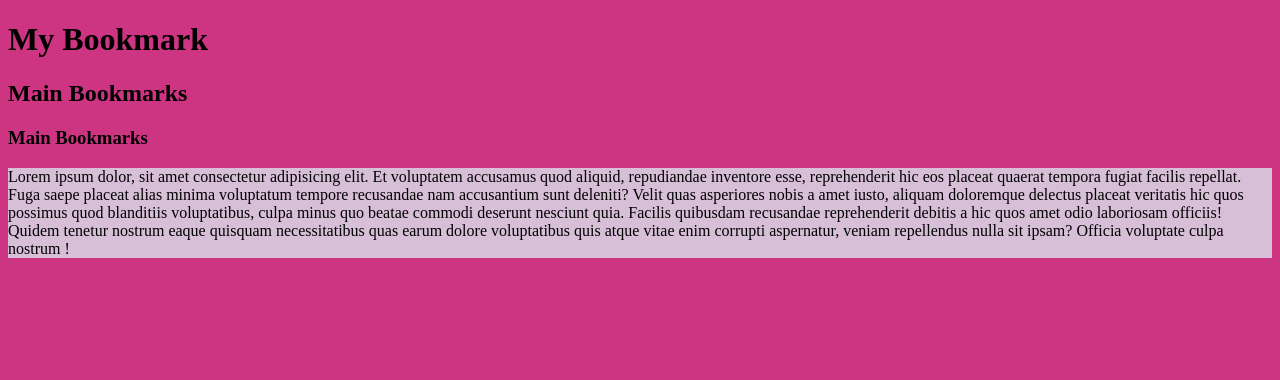
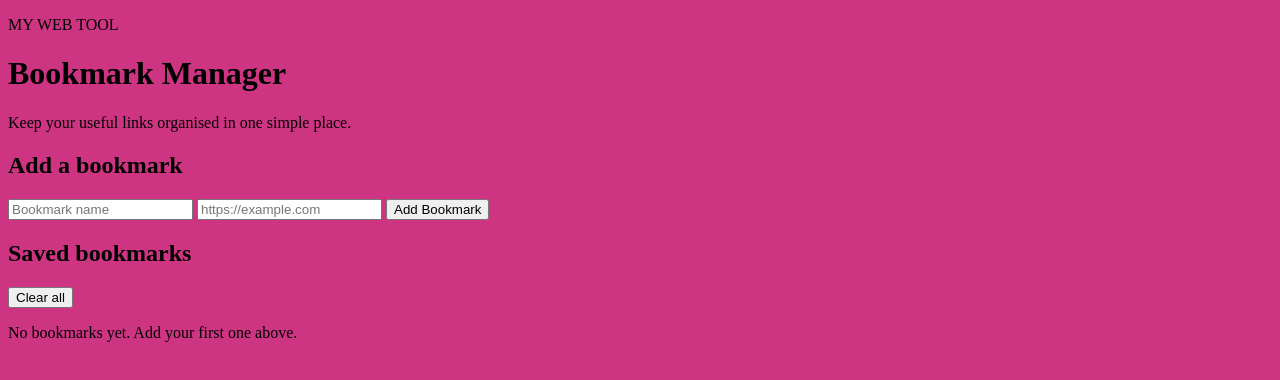
Before and after one commit to inshalashraf/BookMark-project, a plain HTML site: page index.html in a window 1280 px wide. Drawn offline with Linux system fonts and the light colour scheme.

Commit message:
Turn bookmark project into a functional landing page

```diff
--- a/index.html
+++ b/index.html
@@ -3,13 +3,37 @@
 <head>
     <meta charset="UTF-8">
     <meta name="viewport" content="width=device-width, initial-scale=1.0">
-    <title>My Bookmark</title>
+    <meta name="description" content="A simple bookmark manager built with HTML, CSS and JavaScript.">
+    <title>Bookmark Manager</title>
     <link rel="stylesheet" href="style.css">
 </head>
 <body>
-    <h1>My Bookmark</h1>
-    <h2>Main Bookmarks</h2>
-    <h3>Main Bookmarks</h3>
-    <p style="background-color: thistle;">Lorem ipsum dolor, sit amet consectetur adipisicing elit. Et voluptatem accusamus quod aliquid, repudiandae inventore esse, reprehenderit hic eos placeat quaerat tempora fugiat facilis repellat. Fuga saepe placeat alias minima voluptatum tempore recusandae nam accusantium sunt deleniti? Velit quas asperiores nobis a amet iusto, aliquam doloremque delectus placeat veritatis hic quos possimus quod blanditiis voluptatibus, culpa minus quo beatae commodi deserunt nesciunt quia. Facilis quibusdam recusandae reprehenderit debitis a hic quos amet odio laboriosam officiis! Quidem tenetur nostrum eaque quisquam necessitatibus quas earum dolore voluptatibus quis atque vitae enim corrupti aspernatur, veniam repellendus nulla sit ipsam? Officia voluptate culpa nostrum !</p>
+    <main class="container">
+        <header>
+            <p class="eyebrow">MY WEB TOOL</p>
+            <h1>Bookmark Manager</h1>
+            <p class="subtitle">Keep your useful links organised in one simple place.</p>
+        </header>
+
+        <section class="add-bookmark" aria-labelledby="add-title">
+            <h2 id="add-title">Add a bookmark</h2>
+            <form id="bookmarkForm">
+                <input id="bookmarkName" type="text" placeholder="Bookmark name" aria-label="Bookmark name" required>
+                <input id="bookmarkUrl" type="url" placeholder="https://example.com" aria-label="Bookmark URL" required>
+                <button type="submit">Add Bookmark</button>
+            </form>
+        </section>
+
+        <section aria-labelledby="saved-title">
+            <div class="section-heading">
+                <h2 id="saved-title">Saved bookmarks</h2>
+                <button id="clearBookmarks" class="secondary" type="button">Clear all</button>
+            </div>
+            <div id="bookmarkList" class="bookmark-grid" aria-live="polite"></div>
+            <p id="emptyState" class="empty">No bookmarks yet. Add your first one above.</p>
+        </section>
+    </main>
+
+    <script src="script.js"></script>
 </body>
 </html>
```
